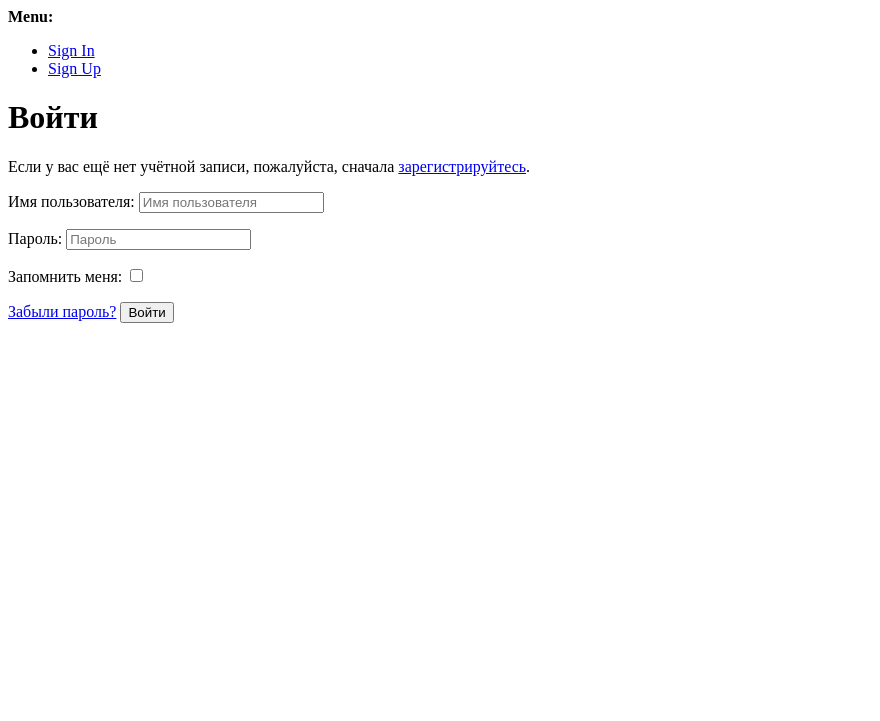
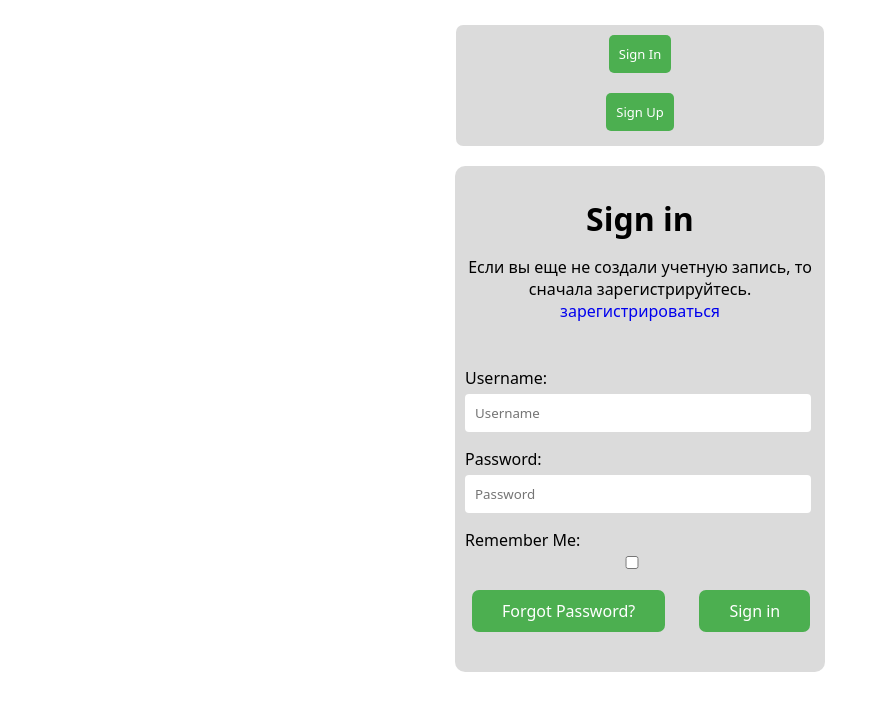
Before and after one commit to Ulan-A/ordo, a Django app: page /accounts/login/ in a window 1280 px wide. Shown: the top 721 px of the page, without its empty margins (0-880 px from the left). Run offline with Django 4.2, Linux system fonts and the light colour scheme.

Commit message:
allauth2

```diff
--- /dev/null
+++ b/taskmanager/ordo/static/css/login.css
@@ -0,0 +1,172 @@
+* {
+  font-family: system-ui;
+}
+body {
+  margin-bottom: 50px;
+  overflow: scroll;
+}
+.container {
+  height: 430px;
+  width: 350px;
+  margin-top: auto;
+  margin-bottom: auto;
+  background: #00000024;
+  position: relative;
+  display: table;
+  justify-content: center;
+  flex-direction: column;
+  padding: 10px;
+  margin-top: 20px;
+  margin-left: auto;
+  margin-right: auto;
+  border-radius: 10px;
+  padding: 10px 10px 0px 10px;
+}
+h1 {
+  text-align: center;
+  margin-bottom: 0px;
+}
+input {
+  border-radius: 4px;
+  border: none;
+  width: 93%;
+  padding: 10px;
+  margin-top: 5px;
+}
+.regist {
+  text-align: center;
+  margin-bottom: 40px;
+}
+a {
+  text-decoration: none;
+  cursor: pointer;
+}
+a:hover {
+  color: rgb(199, 0, 0);
+}
+.button {
+  background-color: #4caf50; /* Green */
+  border: none;
+  color: white;
+  padding: 10px 30px;
+  text-align: center;
+  text-decoration: none;
+  display: inline-block;
+  font-size: 16px;
+  border-radius: 7px;
+  margin-left: 7px;
+}
+.button:hover {
+  background-color: rgb(32, 184, 163);
+}
+.primaryAction {
+  background-color: #4caf50; /* Green */
+  border: none;
+  color: white;
+  padding: 10px 30px;
+  text-align: center;
+  text-decoration: none;
+  display: inline-block;
+  font-size: 16px;
+  border-radius: 7px;
+  margin-left: 30px;
+  margin-bottom: 40px;
+}
+.primaryAction1 {
+  background-color: #4caf50; /* Green */
+  border: none;
+  color: white;
+  padding: 10px 30px;
+  text-align: center;
+  text-decoration: none;
+  display: inline-block;
+  font-size: 16px;
+  border-radius: 7px;
+  margin-left: 107px;
+}
+.primaryAction:hover {
+  background-color: rgb(32, 184, 163);
+  cursor: pointer;
+}
+.primaryAction1:hover {
+  background-color: rgb(32, 184, 163);
+  cursor: pointer;
+}
+.remember {
+  margin-right: 100px;
+}
+.container1 {
+  height: 450px;
+  width: 350px;
+  margin-top: 20px;
+  margin-bottom: auto;
+  background: #00000024;
+  position: relative;
+  display: table;
+  justify-content: center;
+  flex-direction: column;
+  margin-left: auto;
+  margin-right: auto;
+  border-radius: 10px;
+  padding: 10px 10px 30px 10px;
+}
+ul {
+  height: 80px;
+  width: 250px;
+  margin-top: -40px;
+  margin-bottom: auto;
+  background: #00000024;
+  position: relative;
+  display: contents;
+  justify-content: center;
+  flex-direction: column;
+  margin-left: auto;
+  margin-right: auto;
+  border-radius: 10px;
+  padding: 5px 10px 5px 10px;
+}
+li {
+  list-style-type: none;
+  color: #4caf50;
+  border-radius: 4px;
+  margin-bottom: 10px;
+  padding: 5px 5px 5px 5px;
+}
+
+.sign {
+  list-style-type: none;
+  background-color: #00000024; /* Green */
+  border: none;
+  color: white;
+  padding: 5px 145px 0px;
+  text-align: center;
+  text-decoration: none;
+  display: inline-block;
+  font-size: 13px;
+  border-radius: 7px;
+  margin-left: auto;
+  margin-right: auto;
+  display: table;
+  margin-top: 25px;
+}
+.regist {
+  margin-bottom: 45px;
+}
+.sign-in {
+  display: table;
+  background-color: #4caf50;
+  margin-left: auto;
+  margin-right: auto;
+  border-radius: 5px;
+  padding: 10px;
+  color: #fff;
+}
+.sign-up {
+  display: table;
+  background-color: #4caf50;
+  margin-left: auto;
+  margin-right: auto;
+  border-radius: 5px;
+  padding: 10px;
+  color: #fff;
+}
--- a/taskmanager/ordo/templates/account/base.html
+++ b/taskmanager/ordo/templates/account/base.html
@@ -4,10 +4,11 @@
     <title>{% block head_title %}{% endblock %}</title>
     {% block extra_head %}
     {% endblock %}
+    {% load static %}
+        <link rel="stylesheet" href="{% static 'css/login.css' %}">
   </head>
   <body>
     {% block body %}
-
     {% if messages %}
     <div>
       <strong>Messages:</strong>
@@ -19,15 +20,17 @@
     </div>
     {% endif %}
 
-    <div>
-      <strong>Menu:</strong>
+    <div class="main-menu">
+      <!-- <strong>Menu</strong> -->
       <ul>
         {% if user.is_authenticated %}
         <li><a href="{% url 'account_email' %}">Change E-mail</a></li>
         <li><a href="{% url 'account_logout' %}">Sign Out</a></li>
         {% else %}
-        <li><a href="{% url 'account_login' %}">Sign In</a></li>
-        <li><a href="{% url 'account_signup' %}">Sign Up</a></li>
+        <div class="sign">
+        <li><a class="sign-in" href="{% url 'account_login' %}">Sign In</a></li>
+        <li><a class="sign-up"  href="{% url 'account_signup' %}">Sign Up</a></li>
+        </div>
         {% endif %}
       </ul>
     </div>
--- a/taskmanager/ordo/templates/account/login.html
+++ b/taskmanager/ordo/templates/account/login.html
@@ -1,4 +1,5 @@
 {% extends "account/base.html" %}
+{% load static %}
 
 {% load i18n %}
 {% load account  %}
@@ -8,8 +9,8 @@
 
 {% block content %}
 
-<h1>{% trans "Sign In" %}</h1>
-
+<div class="container">
+  <h1>{% trans "Sign in" %}</h1>
 
 
   {% if socialaccount_providers %}
@@ -30,8 +31,8 @@ for a {{ site_name }} account and sign in below:{% endblocktrans %}</p>
   {% include "socialaccount/snippets/login_extra.html" %}
 
   {% else %}
-<p>{% blocktrans %}If you have not created an account yet, then please
-<a href="{{ signup_url }}">sign up</a> first.{% endblocktrans %}</p>
+  <p class="regist">{% blocktrans %}Если вы еще не создали учетную запись, то сначала зарегистрируйтесь.
+  <a href="{{ signup_url }}">зарегистрироваться</a> {% endblocktrans %}</p>
   {% endif %}
 
   <form class="login" method="POST" action="{% url 'account_login' %}">
@@ -41,7 +42,7 @@ for a {{ site_name }} account and sign in below:{% endblocktrans %}</p>
     <input type="hidden" name="{{ redirect_field_name }}" value="{{ redirect_field_value }}" />
     {% endif %}
     <a class="button secondaryAction" href="{% url 'account_reset_password' %}">{% trans "Forgot Password?" %}</a>
-  <button class="primaryAction" type="submit">{% trans "Sign In" %}</button>
+    <button class="primaryAction" type="submit">{% trans "Sign in" %}</button>
   </form>
-
+</div>
 {% endblock %}
--- a/taskmanager/ordo/templates/main/base.html
+++ b/taskmanager/ordo/templates/main/base.html
@@ -67,13 +67,13 @@
                       <!-- ***** Menu Start ***** -->
                       <ul class="nav">
                         <li><a href="/">Home</a></li>
-                          <li><a href="{% url 'meetings' %}">Meetings</a></li>
                           <li><a href="{% url 'about' %}">About us</a></li>
-                          <li><a href="{% url 'wiki' %}">Wikipedia</a></li>
                           <!-- <li class="scroll-to-section"><a href="#apply">Wiki</a></li> -->
                           <li class="has-sub">
                               <a href="javascript:void(0)">Pages</a>
                               <ul class="sub-menu">
+                                  <li><a href="{% url 'meetings' %}">Meetings</a></li>
+                                  <li><a href="{% url 'wiki' %}">Wikipedia</a></li>
                                   <li><a href="{% url 'meetings' %}">Upcoming Meetings</a></li>
                                   <li><a href="{% url 'meeting-details' %}">Meeting Details</a></li>
                               </ul>
--- a/taskmanager/taskmanager/settings.py
+++ b/taskmanager/taskmanager/settings.py
@@ -98,7 +98,7 @@ AUTH_PASSWORD_VALIDATORS = [
 # Internationalization
 # https://docs.djangoproject.com/en/4.0/topics/i18n/
 
-LANGUAGE_CODE = 'ru-ru'
+LANGUAGE_CODE = 'en-en'
 
 TIME_ZONE = 'UTC'
 
```
Also changed, not shown: taskmanager/ordo/templates/account/signup.html (+6 -1 lines), taskmanager/db.sqlite3, taskmanager/ordo/static/images/usa.JPG (added), 2 other files. Lines whose indentation alone changed are shown as unchanged.
